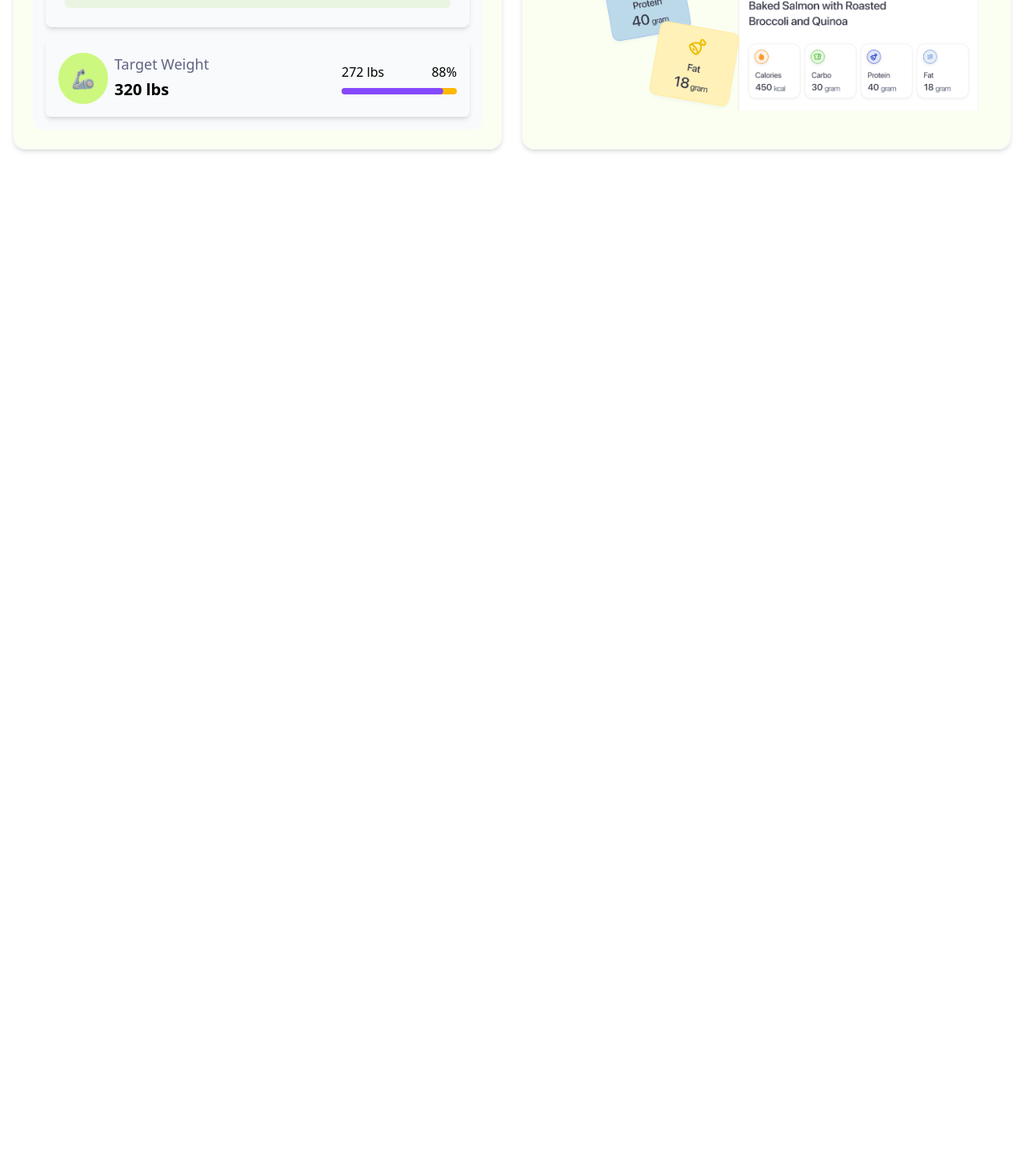
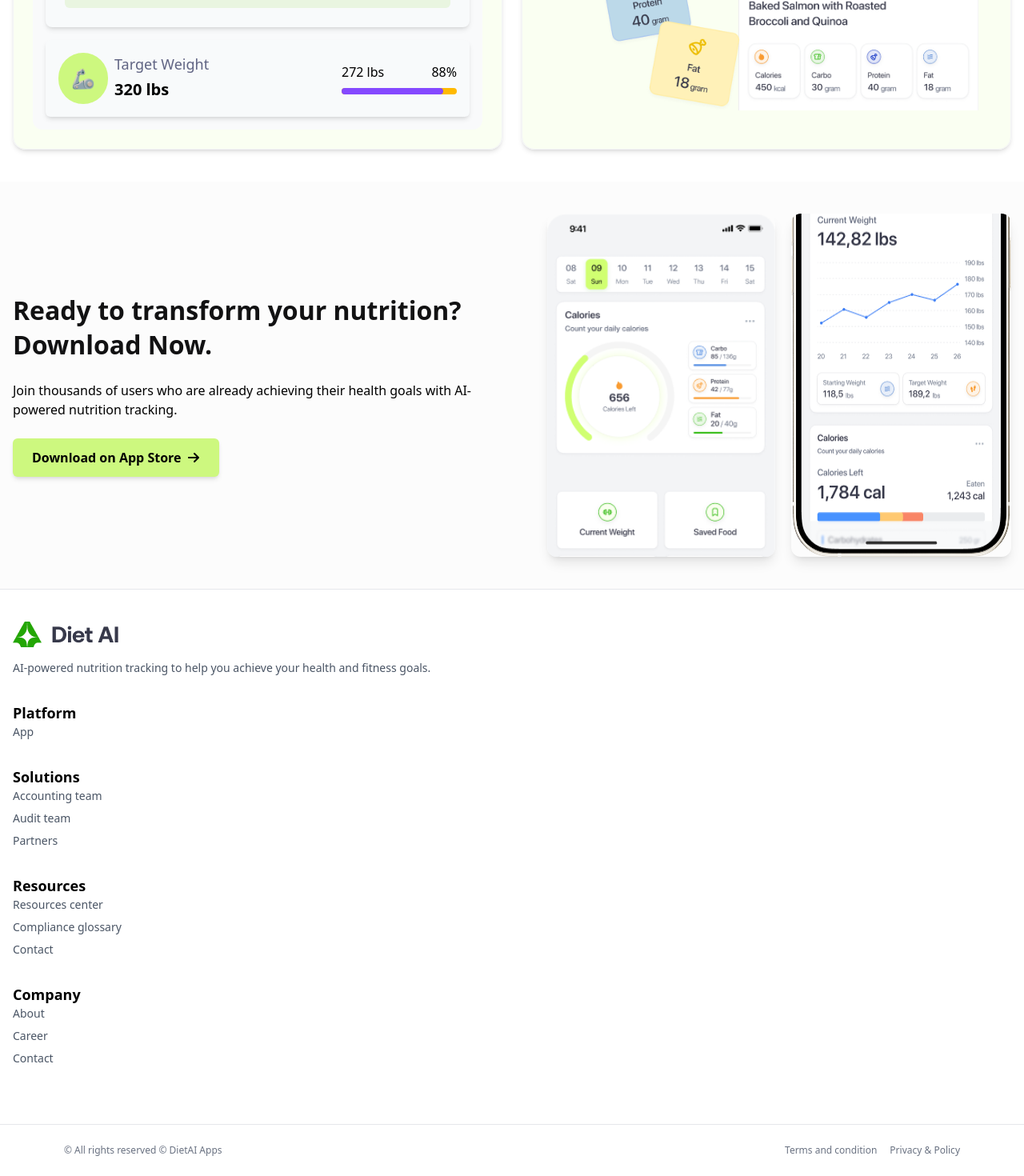
Before and after one commit to xnafi/diet-ai, a Next.js app: page / in a window 1280 px wide. Shown: the part 2398-3868 px from the top of the page at 80% size. Before the commit the page ends 2625 px from the top, so only its background shows below. Built offline with nearby package versions, Linux system fonts and the light colour scheme.

Commit message:
download now section created

```diff
--- a/src/app/layout.js
+++ b/src/app/layout.js
@@ -1,6 +1,7 @@
 import { Inter_Tight } from "next/font/google";
 import "./globals.css";
 import Navbar from "@/components/shared/Navbar";
+import Footer from "@/components/shared/Footer";
 
 const interTight = Inter_Tight({
   subsets: ["latin"],
@@ -18,6 +19,7 @@ export default function RootLayout({ children }) {
       <body className={`${interTight.variable} font-inter-tight`}>
         <Navbar />
         {children}
+        <Footer />
       </body>
     </html>
   );
--- a/src/app/page.js
+++ b/src/app/page.js
@@ -1,3 +1,4 @@
+import DownloadNow from "@/components/DownloadNow/DownloadNow";
 import HeroSection from "@/components/Hero/HeroSection";
 import TrackNutrition from "@/components/TrackNutrition/TrackNutrition";
 import Image from "next/image";
@@ -7,6 +8,7 @@ export default function Home() {
     <>
       <HeroSection />
       <TrackNutrition />
+      <DownloadNow />
     </>
   );
 }
--- /dev/null
+++ b/src/components/DownloadNow/DownloadNow.jsx
@@ -0,0 +1,62 @@
+import * as motion from "motion/react-client";
+import Image from "next/image";
+import phone1 from "../../assets/iphone2.png";
+import phone2 from "../../assets/iphone1.png";
+import { FaArrowRight } from "react-icons/fa6";
+export default function DownloadNow() {
+  return (
+    <section className="bg-[#FCFCFC]">
+      <div className="container grid md:grid-cols-2 gap-10 items-center">
+        {/* Left Content */}
+        <motion.div
+          initial={{ opacity: 0, x: -50 }}
+          whileInView={{ opacity: 1, x: 0 }}
+          transition={{ duration: 0.8, ease: "easeOut" }}
+          viewport={{ once: true }}
+          className="space-y-6"
+        >
+          <h2 className="sub-heading">
+            Ready to transform your nutrition? Download Now.
+          </h2>
+          <p className="paraText">
+            Join thousands of users who are already achieving their health goals
+            with AI-powered nutrition tracking.
+          </p>
+          <motion.button
+            whileHover={{
+              scale: 1.05,
+            }}
+            whileTap={{ scale: 0.95 }}
+            className="secondaryColorBg text-black font-semibold px-6 py-3 rounded-md shadow-md transition flex justify-center items-center"
+          >
+            Download on App Store <FaArrowRight className="ml-2" />
+          </motion.button>
+        </motion.div>
+
+        {/* Right Image (mockup phones) */}
+        <motion.div
+          initial={{ opacity: 0, x: 50 }}
+          whileInView={{ opacity: 1, x: 0 }}
+          transition={{ duration: 0.8, ease: "easeOut", delay: 0.2 }}
+          viewport={{ once: true }}
+          className="flex justify-center md:justify-end space-x-5 flex-col md:flex-row md:space-y-0 space-y-6"
+        >
+          <Image
+            src={phone2}
+            alt="App Mockup"
+            width={285}
+            height={580}
+            className="rounded-xl shadow-lg"
+          />
+          <Image
+            src={phone1}
+            alt="App Mockup"
+            width={275}
+            height={400}
+            className="rounded-xl shadow-lg"
+          />
+        </motion.div>
+      </div>
+    </section>
+  );
+}
--- a/src/components/TrackNutrition/NutritionCard.jsx
+++ b/src/components/TrackNutrition/NutritionCard.jsx
@@ -1,6 +1,6 @@
 export default function NutritionCard({ title, description, children }) {
   return (
-    <div className="rounded-2xl shadow-md border border-gray-100 p-6 flex flex-col gap-4 bg-[#CDF87F52]/30">
+    <div className="rounded-2xl shadow-md border border-gray-100 p-4 lg:p-6 flex flex-col gap-4 bg-[#CDF87F52]/30">
       <h3 className="text-2xl font-semibold text-gray-900">{title}</h3>
       <p className="peraText max-w-md">{description}</p>
       <div className="flex-1">{children}</div>
--- a/src/components/TrackNutrition/TrackNutrition.jsx
+++ b/src/components/TrackNutrition/TrackNutrition.jsx
@@ -134,11 +134,11 @@ export default function TrackNutrition() {
           title="Progress Analysis"
           description="Visualize your nutrition journey with detailed charts to keep you motivated."
         >
-          <div className="bg-gray-50 rounded-xl p-4 text-center">
+          <div className="bg-gray-50 rounded-xl p-2 lg:p-4 text-center">
             <h4 className="font-semibold text-gray-800 mb-3 text-[20px]">
               Daily Weight Report
             </h4>
-            <div className="space-y-4">
+            <div className="space-y-4 w-full h-full">
               {/* card 1 */}
               <div className="flex flex-col space-y-2 bg-[#F8FAFB] rounded-lg shadow-md h-full w-full p-6">
                 <div className="flex justify-between items-center flex-col lg:flex-row space-y-3 lg:space-y-0">
--- /dev/null
+++ b/src/components/shared/Footer.jsx
@@ -0,0 +1,77 @@
+import Image from "next/image";
+import logo from "../../assets/logo.png";
+import Link from "next/link";
+
+export default function Footer() {
+  return (
+    <footer className="bg-white border-t border-gray-200">
+      <div className="container grid gap-8 text-sm">
+        {/* Logo + Intro */}
+        <div className="md:col-span-1 space-y-4">
+          <div className="flex items-center gap-2">
+            {/* Logo */}
+            <Link href="/">
+              <Image
+                src={logo}
+                width={137}
+                height={100}
+                alt="logo"
+                style={{ width: "137px", height: "auto" }}
+              />
+            </Link>
+          </div>
+          <p className="text-gray-600 text-sm">
+            AI-powered nutrition tracking to help you achieve your health and
+            fitness goals.
+          </p>
+        </div>
+
+        {/* Links */}
+        <div>
+          <h4 className="text-lg font-semibold">Platform</h4>
+          <ul className="space-y-2 text-gray-600">
+            <li>App</li>
+          </ul>
+        </div>
+
+        <div>
+          <h4 className="text-lg font-semibold">Solutions</h4>
+          <ul className="space-y-2 text-gray-600">
+            <li>Accounting team</li>
+            <li>Audit team</li>
+            <li>Partners</li>
+          </ul>
+        </div>
+
+        <div>
+          <h4 className="text-lg font-semibold">Resources</h4>
+          <ul className="space-y-2 text-gray-600">
+            <li>Resources center</li>
+            <li>Compliance glossary</li>
+            <li>Contact</li>
+          </ul>
+        </div>
+
+        <div>
+          <h4 className="text-lg font-semibold">Company</h4>
+          <ul className="space-y-2 text-gray-600">
+            <li>About</li>
+            <li>Career</li>
+            <li>Contact</li>
+          </ul>
+        </div>
+      </div>
+
+      {/* Bottom Bar */}
+      <div className="border-t border-gray-200 mt-8">
+        <div className="max-w-6xl mx-auto px-4 py-6 flex flex-col md:flex-row justify-between items-center text-xs text-gray-500">
+          <p>© All rights reserved © DietAI Apps</p>
+          <div className="flex gap-4 mt-2 md:mt-0">
+            <a href="#">Terms and condition</a>
+            <a href="#">Privacy & Policy</a>
+          </div>
+        </div>
+      </div>
+    </footer>
+  );
+}
```
Also changed, not shown: src/assets/iphone1.png (added), src/assets/iphone2.png (added).
